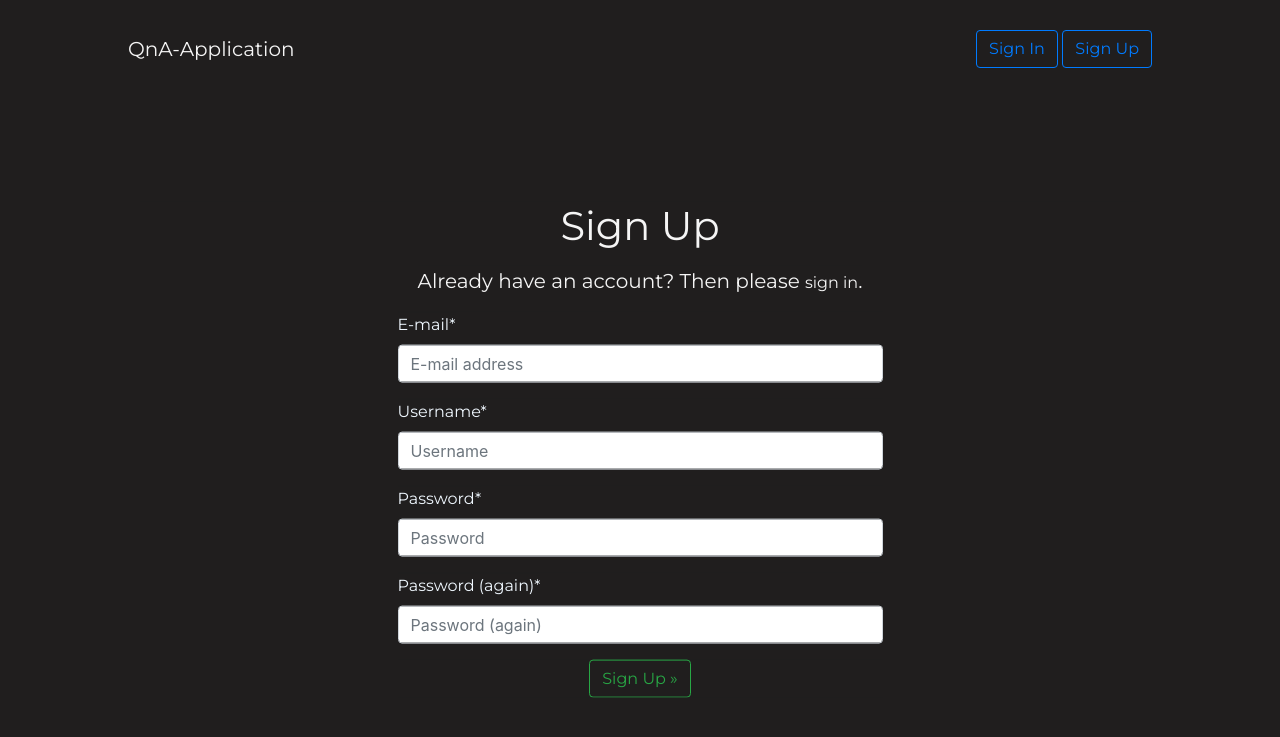
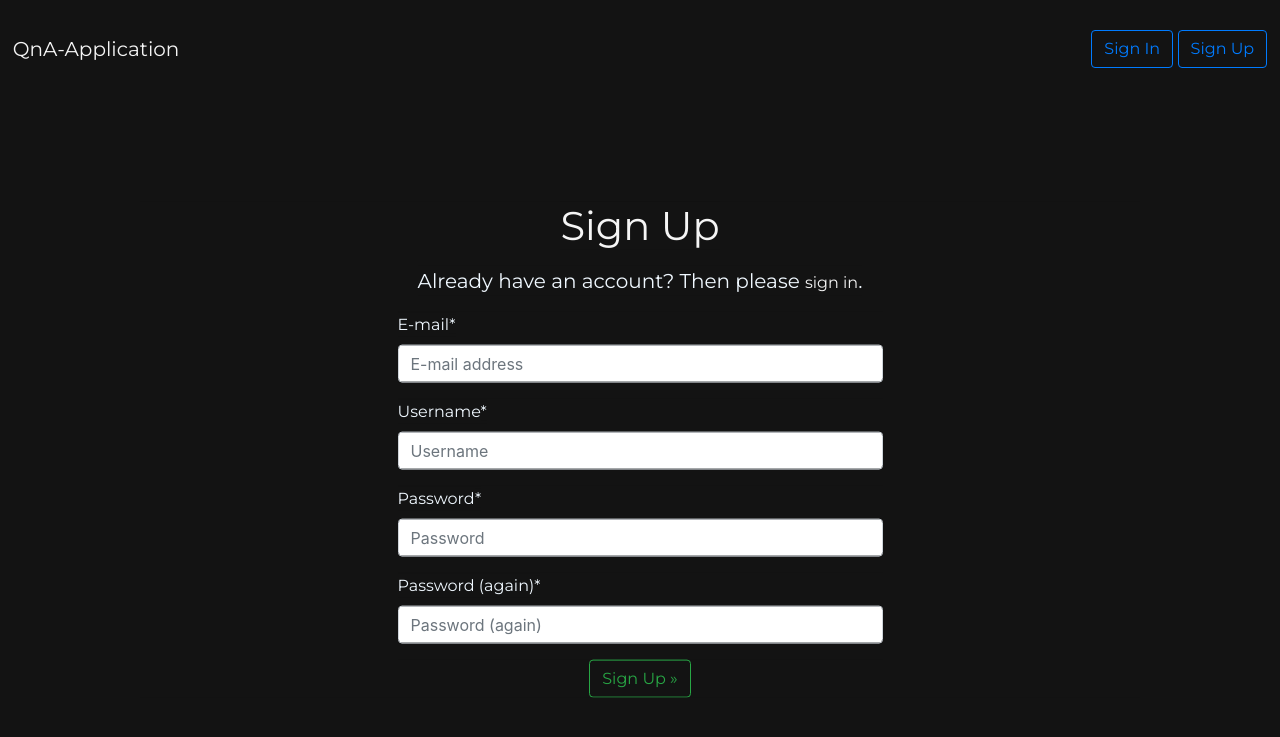
Before and after one commit to nova-sangeeth/QnA-application, a Django app: page /accounts/signup/ in a window 1280 px wide. Shown: the top 737 px of the page. Run offline with Django 3.2, Linux system fonts and the light colour scheme; some libraries are stand-ins or nearby versions.

Commit message:
made changes tot he bg color.

```diff
--- a/static/style.css
+++ b/static/style.css
@@ -29,7 +29,8 @@ p {
     box-sizing: border-box;
     margin: 0;
     padding: 0;
-    background-color: rgb(32, 30, 30);
+    /* background-color: rgb(32, 30, 30); */
+    background-color: rgb(19, 19, 19);
 }
 
 li , a , button {
@@ -44,7 +45,7 @@ header {
     display:flex ;
     justify-content: space-between;
     align-items: center;
-    padding: 30px 10%
+    padding: 30px 1%
 }
 
 
@@ -80,7 +81,7 @@ button:hover {
 }
 
 
-lead {
+.lead {
     color: aliceblue;
 }
 
@@ -95,7 +96,10 @@ lead {
   left: 50%;
   transform: translate(-50%, -50%);
 }
+.container {
+    width: 100%;
 
+}
 #rcorners2 {
     border-radius: 20px;
     border: 2px solid #218cad;
```
